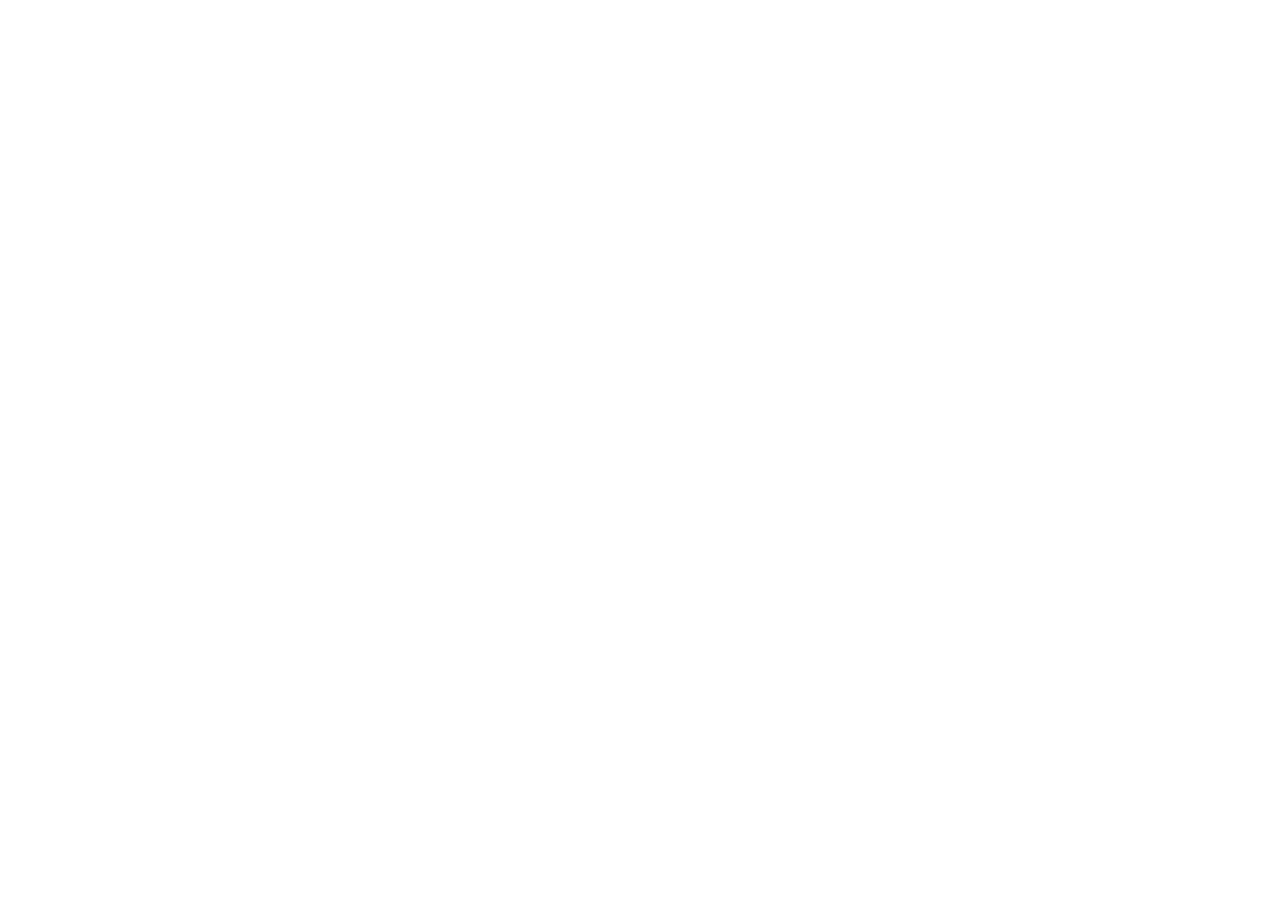
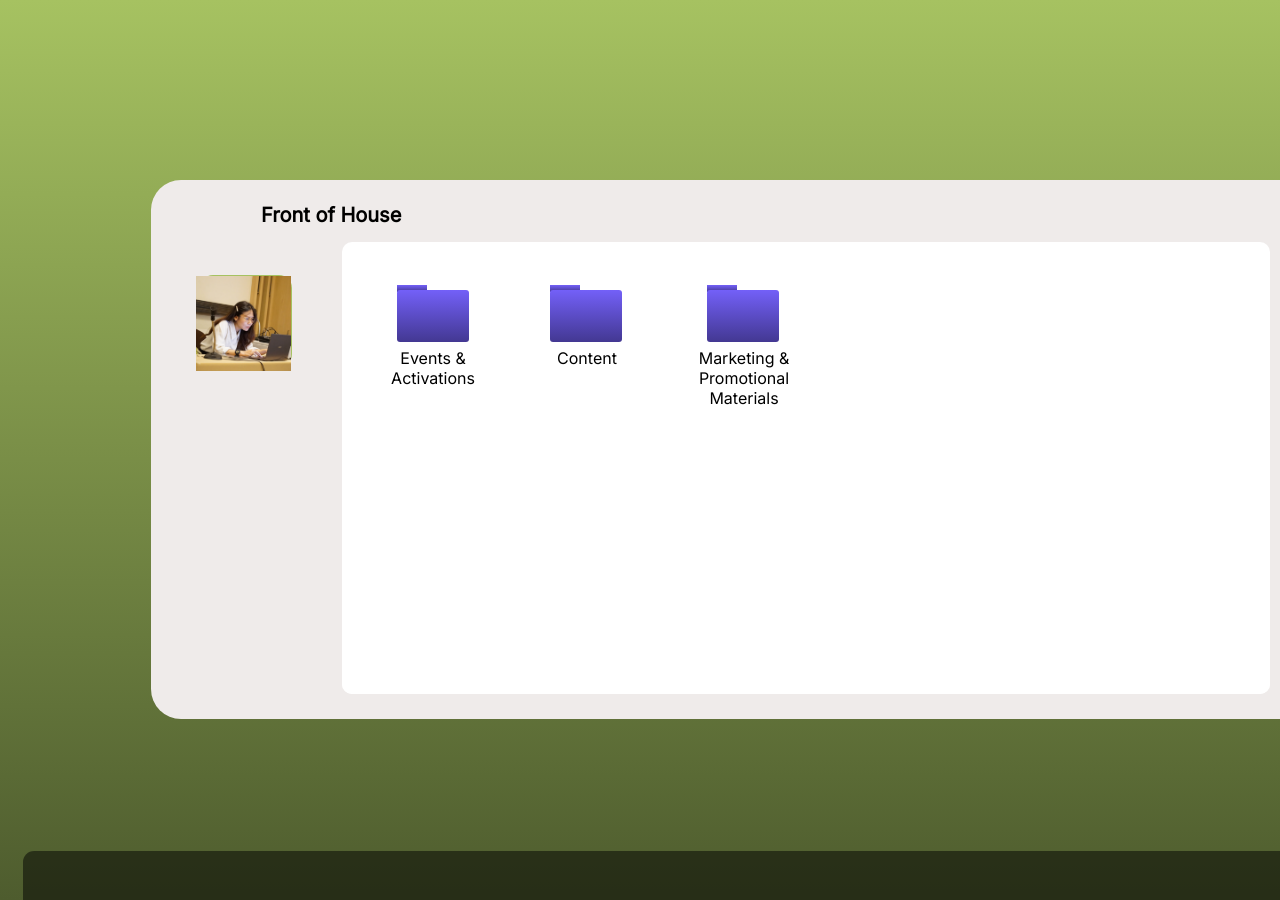
Before and after one commit to paritamild/my-portfolio, a plain HTML site: page webhome_work.html in a window 1280 px wide. Before the commit the page ends 800 px from the top, so only its background shows below. Drawn offline with Linux system fonts and the light colour scheme; files that its build step writes are made by us from their sources.

Commit message:
Update webhome_work.html

```diff
--- a/webhome_work.html
+++ b/webhome_work.html
@@ -1 +1 @@
-<!DOCTYPE html><html><head><link href="https://fonts.googleapis.com/css?family=Inter&display=swap" rel="stylesheet" /><link href="./css/main.css" rel="stylesheet" /><title>Document</title></head><body><div class="v243_547"><div class="v250_159"><div class="v250_160"><div class="v250_161"></div><div class="v250_162"></div><div class="name"></div><div class="v250_168"><div class="v250_169"></div><div class="name"></div></div><div class="v317_238"></div></div><div class="v250_171"><div class="v250_172"></div><div class="v250_173"></div></div><div class="v250_174"><div class="v250_175"></div><div class="v250_176"></div></div><div class="v250_177"><div class="v250_178"></div><div class="v250_179"></div></div><span class="v250_190">Events & Activations</span><span class="v317_239">Front of House</span><div class="v250_280"></div><span class="v250_193">Content</span><span class="v250_194">Marketing & Promotional Materials</span></div><div class="v243_554"><div class="name"></div><div class="name"></div><div class="name"></div><div class="name"></div><div class="name"></div><div class="name"></div><div class="name"></div><div class="name"></div><div class="name"></div></div><div class="name"></div></div></body></html>
+<!DOCTYPE html><html><head><link href="https://fonts.googleapis.com/css?family=Inter&display=swap" rel="stylesheet" /><link href="./css/webhome_work.css" rel="stylesheet" /><title>Document</title></head><body><div class="v243_547"><div class="v250_159"><div class="v250_160"><div class="v250_161"></div><div class="v250_162"></div><div class="name"></div><div class="v250_168"><div class="v250_169"></div><div class="name"></div></div><div class="v317_238"></div></div><div class="v250_171"><div class="v250_172"></div><div class="v250_173"></div></div><div class="v250_174"><div class="v250_175"></div><div class="v250_176"></div></div><div class="v250_177"><div class="v250_178"></div><div class="v250_179"></div></div><span class="v250_190">Events & Activations</span><span class="v317_239">Front of House</span><div class="v250_280"></div><span class="v250_193">Content</span><span class="v250_194">Marketing & Promotional Materials</span></div><div class="v243_554"><div class="name"></div><div class="name"></div><div class="name"></div><div class="name"></div><div class="name"></div><div class="name"></div><div class="name"></div><div class="name"></div><div class="name"></div></div><div class="name"></div></div></body></html>
```
